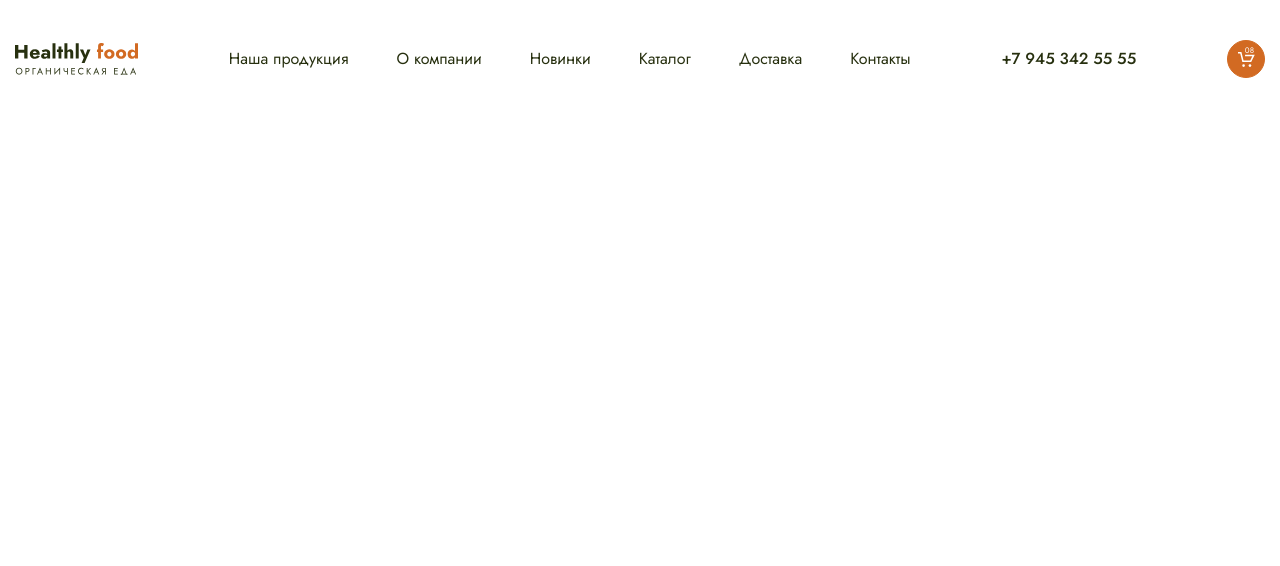
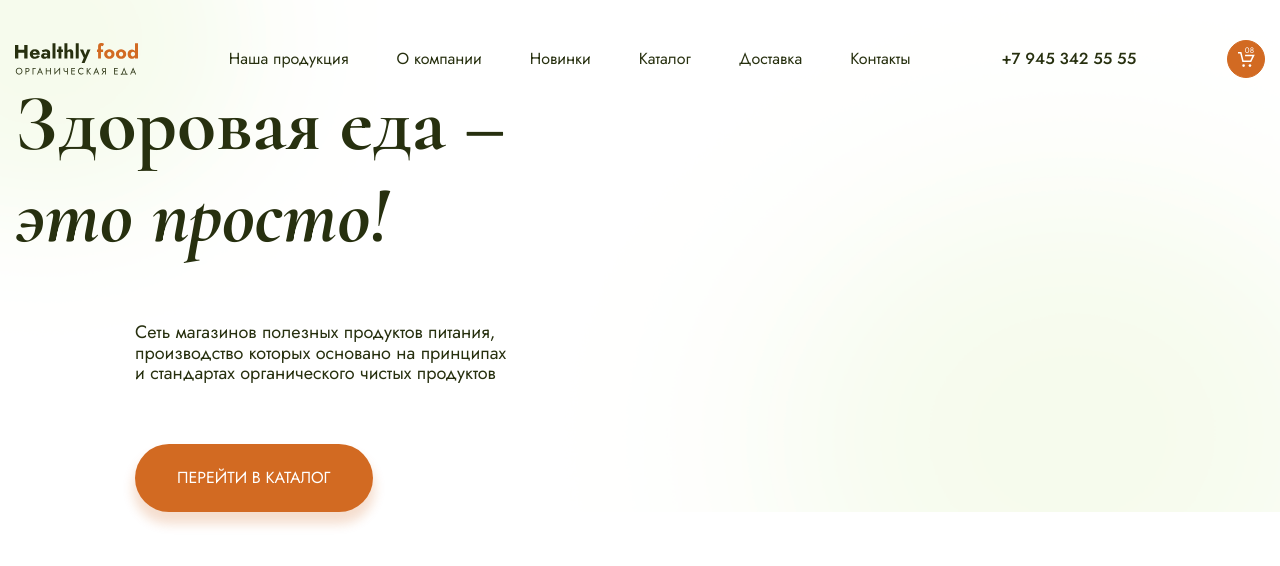
Before and after one commit to illicchpv/Module02-Shop, a website built with webpack: page src/index.html in a window 1280 px wide. Built offline with nearby package versions, Linux system fonts and the light colour scheme.

Commit message:
+lesson 09

```diff
--- a/src/index.html
+++ b/src/index.html
@@ -14,6 +14,7 @@
         https://illicchpv.github.io/Module02-Shop/dist/
      -->
     <div class="main">
+        <!-- header -->
         <header class="header">
             <a class="logo" href="#"></a>
             <nav>
@@ -43,10 +44,24 @@
                 <span class="header__counter">08</span>
             </button>
         </header>
+        <!-- text -->
+        <div class="container">
+            <div class="main__text">
+                <h1 class="title title_block">Здоровая еда &ndash;
+                    <span class="title__span">это просто!</span>
+                </h1>
+                <div class="main__item">
+                    <div class="description description_size-s">
+                        Сеть магазинов полезных продуктов питания, производство которых основано
+                        на&nbsp;принципах и стандартах органического чистых продуктов
+                    </div>
+                    <div class="main__link">
+                        <a class="link" href="#">Перейти в каталог</a>
+                    </div>
+                </div>
+            </div>
+        </div>
     </div>
-
-    <!-- Наша продукция О компании Новинки Каталог Доставка Контакты +7 945 342 55 55 -->
-    <!-- Вы добавили в корзину Молоко топленое -->
 
     <!-- Авокадо 134руб -->
     <!-- Картофель 169 руб -->
@@ -56,12 +71,6 @@
     <!-- Картофель
     Картофель Молодой, Свежий урожай, 1кг
     169 руб/кг -->
-
-    <!-- Здоровая еда -
-    это просто! -->
-    <!-- Сеть магазинов полезных продуктов питания, производство которых основано на принципах и стандартах органического
-    чистых продуктов -->
-    <!-- Перейти в каталог -->
 
     <!-- Что мы
     предлагаем -->
--- a/src/styles/main.scss
+++ b/src/styles/main.scss
@@ -1,12 +1,17 @@
-.main {
+
+.logo {
+  display: block;
+  background-image: url(../images/logo.svg);
+  background-repeat: no-repeat;
+  background-size: cover;
+  width: 12.3rem;
+  height: 3.2rem;
 }
 
 .header {
   margin: 0 auto;
-  margin-top: 4rem; // отступ сверху
   max-width: 1440px;
-  padding-left: 15px;
-  padding-right: 15px;
+  padding: 4rem 15px 0 15px; // отступ сверху
   display: flex;
   justify-content: space-between;
   align-items: center;
@@ -57,3 +62,53 @@
     top: .5rem;
   }
 }
+
+.main {
+  background-image: url(../images/bg/main.png);
+  background-position-x: center;
+  background-repeat: no-repeat;
+  background-size: cover;
+  // &__text{
+  // }
+  &__item{
+    margin-left: 12rem;
+    max-width: 378px;
+    margin-top: 6rem;
+  }
+  &__link{
+    margin-top: 6rem;
+  }
+}
+
+.title{
+  font-family: $font-corm;
+  font-weight: 700;
+  font-size: 8rem;
+  margin: 0;
+  &__span{
+    font-style: italic;
+  }
+  &_block{
+    .title__span{
+      display:block;
+    }
+  }
+}
+
+.description{
+  margin: 0;
+  &_size-s{
+    font-size: 1.8rem;
+  }
+}
+
+.link{
+  color:$white;
+  text-transform: uppercase;
+  text-decoration: none;
+  padding: 2.5rem 4.2rem;
+  background-color: $orange;
+  box-shadow: 0px 1rem 1.1rem .2rem rgba(207,92,13,0.2);
+  border-radius: 3.8rem;
+  display: inline-block;
+}
--- a/src/styles/root.scss
+++ b/src/styles/root.scss
@@ -14,15 +14,13 @@ html{
 body{
   font-size: 1.6rem;
   font-family: $font;
+  color: $green;
 }
-
-.logo {
-  display: block;
-  background-image: url(../images/logo.svg);
-  background-repeat: no-repeat;
-  background-size: cover;
-  width: 12.3rem;
-  height: 3.2rem;
+.container{
+  margin: 0 auto;
+  max-width: 1440px;
+  padding-left: 15px;
+  padding-right: 15px;
 }
 
 @import 'main';
```
Also changed, not shown: src/images/bg/main.png (added).
